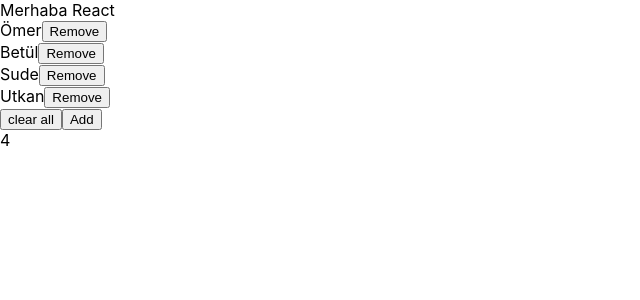
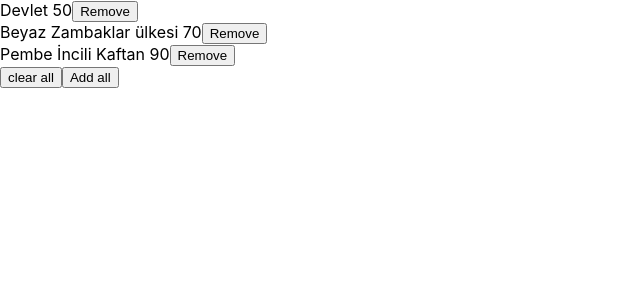
Before and after one commit to betulsamanci/BTKNet, a React (Create React App) app in the folder day2/bs-store/: page / in a window 1280 px wide. Shown: the top 300 px of the page, without its empty margins (0-640 px from the left). Built offline with nearby package versions, Linux system fonts and the light colour scheme.

Commit message:
array functions defined

```diff
--- a/day2/bs-store/src/App.js
+++ b/day2/bs-store/src/App.js
@@ -1,41 +1,44 @@
 import { useState } from "react";
-import data from "./data";
+import data,{tobeaddedbook} from "./data";
+
 
 
 function App() {
-  console.log(data)
-  const [names, setNames] = useState(data);
+  const [books, setBooks] = useState(data);
 
   //Arrow(ok)
-  const sayHello = () => {
-    setNames([]);
-    console.log(names);
+  const clearAll = () => {
+    setBooks([]);
+    console.log(books);
   };
 
-  const Addnumber = (num) => {
-    setNames([...names, num]); //rest operator(...)
-    console.log(names);
+  const addBook = (book) => {
+    setBooks([...books, book]); //rest operator(...)
+    console.log(books);
   };
 
-  const showname = (name) => {
-    setNames(names.filter((num) => num !== name));
+  const removeBook = (id) => {
+    setBooks(books.filter((book) => book.id!== id));
+  };
+  const AddAll=()=>{
+    setBooks([...books,...tobeaddedbook]);
   };
 
   return (
     <>
-      <div>Merhaba React</div>
 
-      {names.map((num, index) => (
+
+      {books.map((book, index) => (
         <div key={index}>
-          {num}
-          <button onClick={() => showname(num)}>Remove</button>
+          {book.title} {book.price}
+          <button onClick={() => removeBook(book.id)}>Remove</button>
         </div>
       ))}
 
-      <button onClick={() => sayHello()}>clear all</button>
-      <button onClick={() => Addnumber("BET")}>Add</button>
+      <button onClick={() => clearAll()}>clear all</button>
 
-      <div>{names.length}</div>
+      <button onClick={() => AddAll(tobeaddedbook)}>Add all</button>
+
     </>
   );
 }
--- a/day2/bs-store/src/data.js
+++ b/day2/bs-store/src/data.js
@@ -1,2 +1,15 @@
-const data=["Ömer", "Betül", "Sude", "Utkan"]; //name export
+
+const data=[
+    {id:1,title:"Devlet",price:50},
+    {id:2,title:"Beyaz Zambaklar ülkesi",price:70},
+    {id:3,title:"Pembe İncili Kaftan",price:90}
+]; //name export
 export default data ;
+
+export const tobeaddedbook=[
+    {id:7,title:"Kosmoz",price:90},
+    {id:8,title:"olasılıksız",price:60},
+    {id:9,title:"yoldaki işaret",price:80},
+    {id:10,title:"matematik",price:23}
+
+]
--- /dev/null
+++ b/day2/bs-store/src/operations/arrayOperationsWithObjects.js
@@ -0,0 +1,5 @@
+const data=[
+    {id:1,title:"Devlet",price:50},
+    {id:2,title:"Beyaz Zambaklar ülkesi",price:70},
+    {id:3,title:"Pembe İncili Kaftan",price:90}
+];
```
